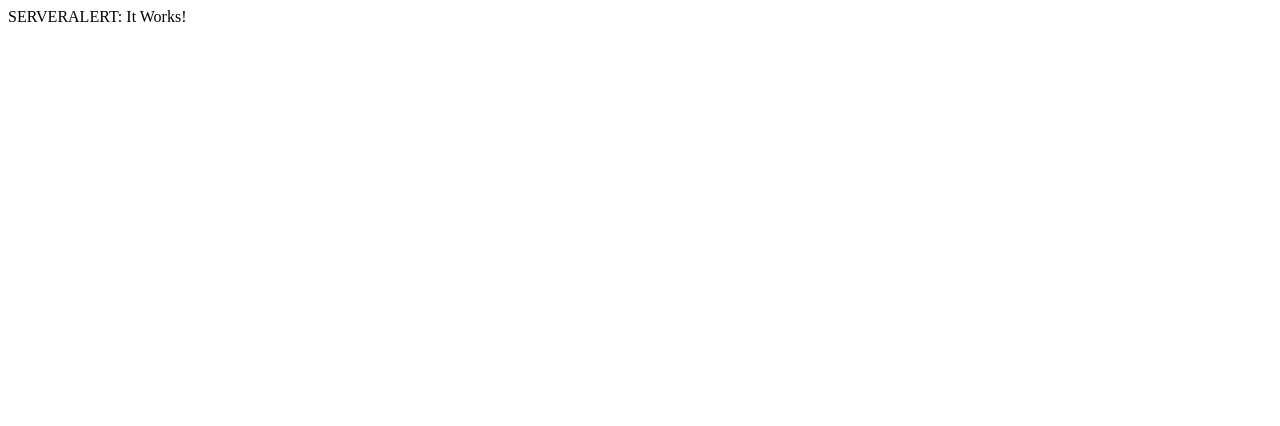
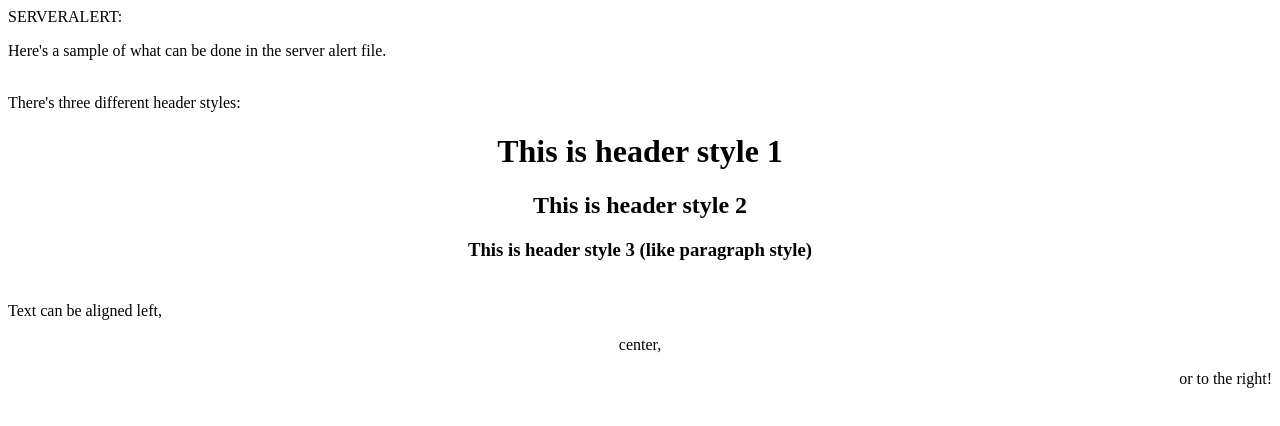
Before and after one commit to Project-Epoch/news, a plain HTML site: page alert/index.html in a window 1280 px wide. Drawn offline with Linux system fonts and the light colour scheme.

Commit message:
Update index.html

```diff
--- a/alert/index.html
+++ b/alert/index.html
@@ -1,2 +1,11 @@
 SERVERALERT:
-It Works!
+<html><body>
+<p>Here's a sample of what can be done in the server alert file.<br /><br /></p>
+<p>There's three different header styles:</p>
+<h1 align="center">This is header style 1</h1>
+<h2 align="center">This is header style 2</h2>
+<h3 align="center">This is header style 3 (like paragraph style)<br /><br /></h3>
+<p align="left">Text can be aligned left,</p>
+<p align="center">center,</p>
+<p align="right">or to the right!</p>
+</body></html>
```
